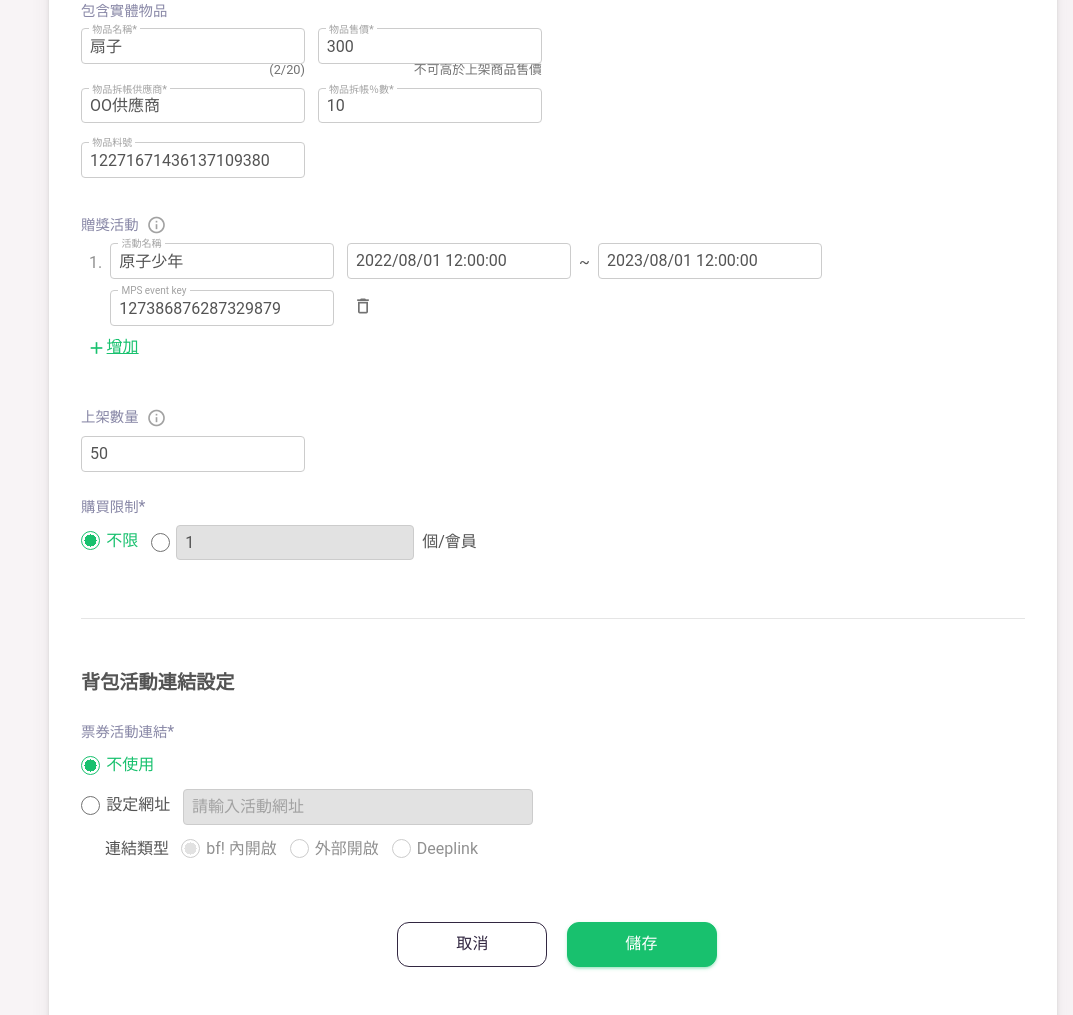
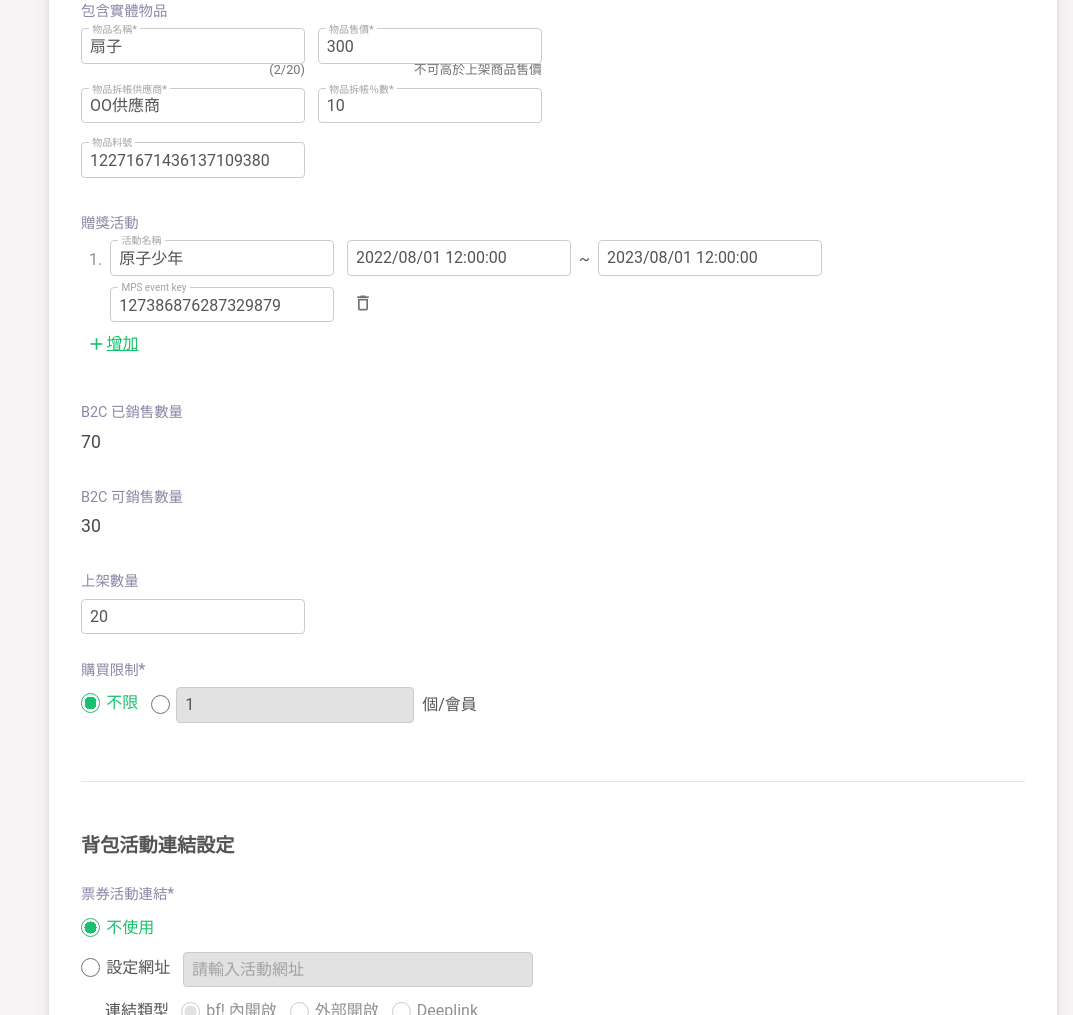
Before and after one commit to tommyshhhhhhhhhhhhhhih/fun-backstage, a plain HTML site: page 3.1.3_selling-item-edit.html in a window 1280 px wide. Shown: the part 3517-4532 px from the top of the page, without its empty margins (207-1280 px from the left). Drawn offline with nearby package versions, Linux system fonts and the light colour scheme.

Commit message:
Add files via upload

```diff
--- a/3.1.3_selling-item-edit.html
+++ b/3.1.3_selling-item-edit.html
@@ -534,7 +534,9 @@
                     </div>
                   </template>
                   <div class="b-text-field d-block" :class="eventFreebie.validation">
-                    <label>贈獎活動<span class="tooltip-btn pl-xs" data-toggle="tooltip" data-placement="right" title="現階段由開發建置活動，提供所需欄位資料。手動填入活動名稱、活動期間、MPS event key對應MPS欄位"><span class="material-icons">info</span></span></label>
+                    <label>贈獎活動
+                      <!-- <span class="tooltip-btn pl-xs" data-toggle="tooltip" data-placement="right" title="現階段由開發建置活動，提供所需欄位資料。手動填入活動名稱、活動期間、MPS event key對應MPS欄位"><span class="material-icons">info</span></span> -->
+                    </label>
                     <div class="b-field-group">
                       <template v-for="item, idx in itemProperty">
                         <div class="d-flex mb-none">
@@ -557,7 +559,25 @@
                     </div>
                   </div>
                   <div class="b-text-field d-block">
-                    <label>上架數量<span class="tooltip-btn pl-xs" data-toggle="tooltip" data-placement="right" title="請先填寫預計上架數量，於審核通過後，再上傳相應 PIN 碼才會列入商品庫存。如果資產不需 PIN 碼核銷，則後續不需上傳。"><span class="material-icons">info</span></span></label>
+                    <label>B2C 已銷售數量</label>
+                    <div class="b-field-group">
+                      <div class="b-field-row">
+                        <p class="readonly">70</p>
+                      </div>
+                    </div>
+                  </div>
+                  <div class="b-text-field d-block">
+                    <label>B2C 可銷售數量</label>
+                    <div class="b-field-group">
+                      <div class="b-field-row">
+                        <p class="readonly">30</p>
+                      </div>
+                    </div>
+                  </div>
+                  <div class="b-text-field d-block">
+                    <label>上架數量
+                      <!-- <span class="tooltip-btn pl-xs" data-toggle="tooltip" data-placement="right" title="請先填寫預計上架數量，於審核通過後，再上傳相應 PIN 碼才會列入商品庫存。如果資產不需 PIN 碼核銷，則後續不需上傳。"><span class="material-icons">info</span></span> -->
+                    </label>
                     <div class="b-field-group">
                       <div class="b-field-row mb-none">
                         <input class="b-input m-none" type="number" v-model="formData.stock" placeholder="請輸入上架數量">
@@ -1021,7 +1041,7 @@
                               size: 123
                           },
                       ],
-                      stock: '50', //上架數量
+                      stock: '20', //上架數量
                       bfCoinUse: 'bfCoinY',
                       bfCoinUsePercentage: '38',
                       attribute: '',
```
Also changed, not shown: 3.1.1_selling-item-add.html (+6 -2 lines), 3.1.2_selling-item-read.html (+21 -3 lines), 3.1_selling-list.html (+1 -1 lines).
